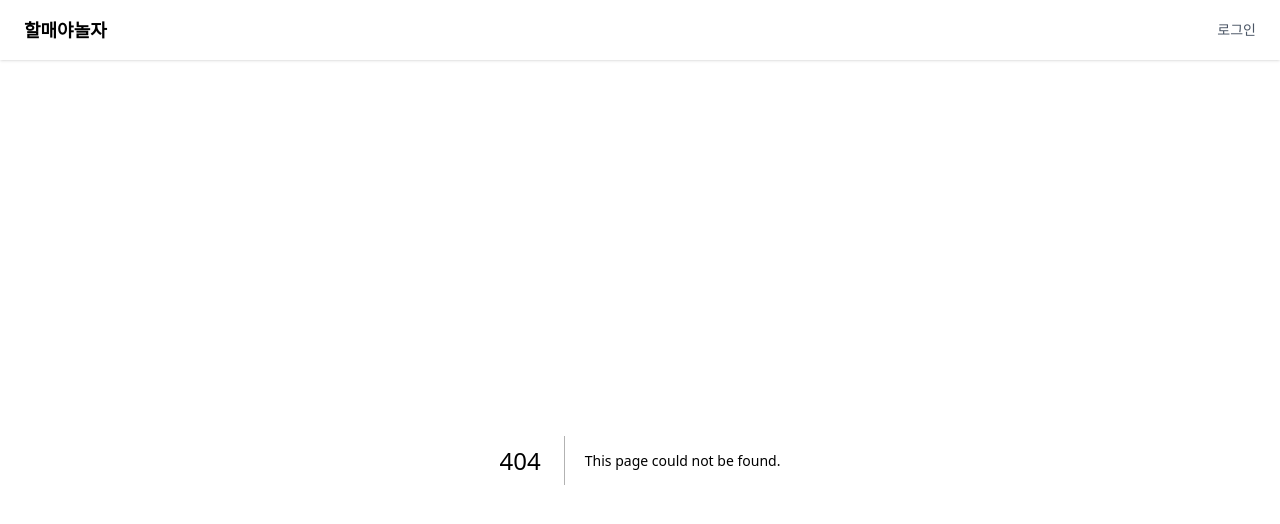
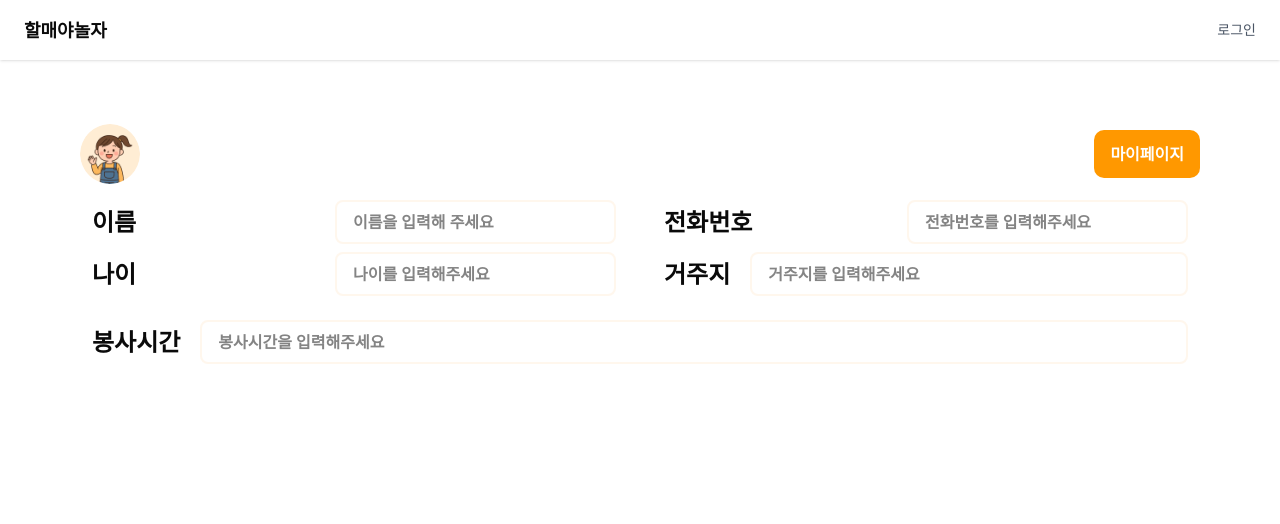
Before and after one commit to Butter-Salt-Flour/Butter-Salt-Flour-FE, a Next.js app: page /myPage in a window 1280 px wide. Before the commit this address had no page. Shown: the top 524 px of the page. Built offline with nearby package versions, Linux system fonts and the light colour scheme; no server answers.

Commit message:
fix : 스타일 수정

```diff
--- a/src/app/bingo/page.tsx
+++ b/src/app/bingo/page.tsx
@@ -1,32 +1,33 @@
-'use client';
+"use client";
 
-import React, { useEffect, useState } from 'react';
-import { Icon } from '@/components/Icon';
-import { Modal } from '@/components/Modal';
-import { Button } from '@/components/Button';
-import { useRouter } from 'next/navigation';
-import confetti from 'canvas-confetti';
+import React, { useEffect, useState } from "react";
+import { Icon } from "@/components/Icon";
+import { Modal } from "@/components/Modal";
+import { Button } from "@/components/Button";
+import { useRouter } from "next/navigation";
+import confetti from "canvas-confetti";
 import {
   Popover,
   PopoverContent,
   PopoverTrigger,
-} from '@/components/ui/popover';
-import { Calendar } from '@/components/ui/calendar';
-import { CalendarIcon } from 'lucide-react';
-import { format } from 'date-fns';
-import { ko } from 'date-fns/locale';
-import toast from 'react-hot-toast';
-
+} from "@/components/ui/popover";
+import { Calendar } from "@/components/ui/calendar";
+import { CalendarIcon } from "lucide-react";
+import { format } from "date-fns";
+import { ko } from "date-fns/locale";
+import toast from "react-hot-toast";
+import { Caption1, Title1 } from "@/components/Typography";
+import Image from "next/image";
 const bingoItems = [
-  { label: '전화로 안부인사 드리기', icon: '/1.svg' },
-  { label: '30분 이상 산책하기', icon: '/2.svg' },
-  { label: '함께 식사하기', icon: '/3.svg' },
-  { label: 'MBTI 검사하기', icon: '/4.svg' },
-  { label: '오늘 고마웠던 순간 웹에 올리기', icon: '/5.svg' },
-  { label: '지역행사 참여하기', icon: '/6.svg' },
-  { label: '청소 도와드리기', icon: '/7.svg' },
-  { label: '디지털 앨범 만들기', icon: '/8.svg' },
-  { label: '릴스 찍기', icon: '/9.svg' },
+  { label: "전화로 안부인사 드리기", icon: "/1.svg" },
+  { label: "30분 이상 산책하기", icon: "/2.svg" },
+  { label: "함께 식사하기", icon: "/3.svg" },
+  { label: "MBTI 검사하기", icon: "/4.svg" },
+  { label: "오늘 고마웠던 순간 웹에 올리기", icon: "/5.svg" },
+  { label: "지역행사 참여하기", icon: "/6.svg" },
+  { label: "청소 도와드리기", icon: "/7.svg" },
+  { label: "디지털 앨범 만들기", icon: "/8.svg" },
+  { label: "릴스 찍기", icon: "/9.svg" },
 ];
 
 interface BingoPageProps {
@@ -84,11 +85,11 @@ const BingoPage = ({ userName, userAge }: BingoPageProps) => {
 
   const handleRecord = () => {
     if (completedLines.length === 0) {
-      toast.error('빙고를 한 줄 이상 완성해야 제출할 수 있어요!');
+      toast.error("빙고를 한 줄 이상 완성해야 제출할 수 있어요!");
       return;
     }
-    toast.success('제출을 성공했어요! 축하드려요!');
-    setTimeout(() => router.push('/congrats'), 1000);
+    toast.success("제출을 성공했어요! 축하드려요!");
+    setTimeout(() => router.push("/congrats"), 1000);
   };
 
   return (
@@ -97,7 +98,7 @@ const BingoPage = ({ userName, userAge }: BingoPageProps) => {
         <div className="flex items-center gap-4">
           <div className="w-16 h-16 rounded-full bg-gray-200" />
           <div>
-            <h2 className="text-2xl font-bold">{userName ?? 'OOO'} 할머니</h2>
+            <h2 className="text-2xl font-bold">{"김옥순" ?? "OOO"} 할머니</h2>
             <p className="text-sm text-gray-500">{userAge ?? 64}세 여성</p>
           </div>
         </div>
@@ -106,8 +107,8 @@ const BingoPage = ({ userName, userAge }: BingoPageProps) => {
             <button className="flex items-center gap-2 text-sm text-gray-500 hover:text-black border border-gray-300 rounded-md px-4 py-2">
               <CalendarIcon className="w-4 h-4" />
               {selectedDate
-                ? format(selectedDate, 'PPP', { locale: ko })
-                : '챌린지 기간 설정하기'}
+                ? format(selectedDate, "PPP", { locale: ko })
+                : "챌린지 기간 설정하기"}
             </button>
           </PopoverTrigger>
           <PopoverContent className="w-auto p-0" align="end">
@@ -142,10 +143,10 @@ const BingoPage = ({ userName, userAge }: BingoPageProps) => {
                 relative flex flex-col items-center justify-center text-center rounded-xl p-6 min-h-[220px] transition cursor-default
                 ${
                   isCompleted
-                    ? 'bg-green-100 border-4 border-green-500 text-green-900 font-bold line-through'
+                    ? "bg-green-100 border-4 border-green-500 text-green-900 font-bold line-through"
                     : isActive
-                    ? 'border-2 border-amber-500 bg-white font-bold text-black'
-                    : 'border border-amber-300 bg-white text-gray-800'
+                    ? "border-2 border-amber-500 bg-white font-bold text-black"
+                    : "border border-amber-300 bg-white text-gray-800"
                 }
               `}
             >
@@ -181,8 +182,8 @@ const BingoPage = ({ userName, userAge }: BingoPageProps) => {
           disabled={completedLines.length === 0}
           className={`py-3 px-8 rounded-lg shadow-md transition font-bold text-white ${
             completedLines.length === 0
-              ? 'bg-gray-300 cursor-not-allowed'
-              : 'bg-amber-500 hover:bg-amber-600'
+              ? "bg-gray-300 cursor-not-allowed"
+              : "bg-amber-500 hover:bg-amber-600"
           }`}
         >
           빙고 제출하기
@@ -196,13 +197,25 @@ const BingoPage = ({ userName, userAge }: BingoPageProps) => {
         isOpen={isCompleteModalOpen}
         closeModal={() => setIsCompleteModalOpen(false)}
       >
-        <div className="w-[400px] p-10 text-center border-4 border-amber-400 rounded-xl shadow-xl">
-          <Icon src="/badge1.svg" name="badge" size={64} />
-          <h2 className="text-2xl font-bold mb-2">빙고 성공!</h2>
-          <p className="text-gray-500 text-sm mb-6">
-            축하합니다! 한 줄 이상 완성했어요 🎉
-          </p>
-          <Button variant="no" onClick={() => setIsCompleteModalOpen(false)}>
+        <div className="w-[400px] shadow-2xl pb-4 p-10 text-center rounded-3xl justify-center flex flex-col items-center shadow-xl">
+          <Image
+            src="/badge1.svg"
+            width={240}
+            height={200}
+            alt="빙고 성공 배지"
+          />
+          <div className="py-4">
+            <Title1 className="text-2xl font-bold mb-2">빙고 성공!</Title1>
+            <Caption1 className="text-gray-500 text-sm mb-6">
+              축하합니다! 한 줄 이상 완성했어요 🎉
+            </Caption1>
+          </div>
+
+          <Button
+            variant="no"
+            className="font-semibold"
+            onClick={() => setIsCompleteModalOpen(false)}
+          >
             닫기
           </Button>
         </div>
--- a/src/app/layout.tsx
+++ b/src/app/layout.tsx
@@ -1,35 +1,34 @@
-import type { Metadata } from 'next';
-import { Geist, Geist_Mono } from 'next/font/google';
-import './globals.css';
-import { Toaster } from 'react-hot-toast';
-import { Header } from '@/components/Atomic/Header';
+"use client";
+import { usePathname } from "next/navigation";
+
+import { Geist, Geist_Mono } from "next/font/google";
+import "./globals.css";
+import { Toaster } from "react-hot-toast";
+import { Header } from "@/components/Atomic/Header";
 
 const geistSans = Geist({
-  variable: '--font-geist-sans',
-  subsets: ['latin'],
+  variable: "--font-geist-sans",
+  subsets: ["latin"],
 });
 
 const geistMono = Geist_Mono({
-  variable: '--font-geist-mono',
-  subsets: ['latin'],
+  variable: "--font-geist-mono",
+  subsets: ["latin"],
 });
-
-export const metadata: Metadata = {
-  title: 'Create Next App',
-  description: 'Generated by create next app',
-};
 
 export default function RootLayout({
   children,
 }: Readonly<{
   children: React.ReactNode;
 }>) {
+  const pathname = usePathname();
+
   return (
     <html lang="en">
       <body
         className={`${geistSans.variable} ${geistMono.variable} antialiased`}
       >
-        <Header></Header>
+        {pathname !== "/login" && pathname !== "/" && <Header />}
         <Toaster position="top-center" />
         {children}
       </body>
--- a/src/app/main/page.tsx
+++ b/src/app/main/page.tsx
@@ -10,6 +10,7 @@ import Form from "@/components/ui/Form";
 import { useAuthStore } from "@/store/useAuthStore";
 import { fetchAllSeniors } from "@/lib/apis/main";
 import { useRouter } from "next/navigation";
+import confetti from "canvas-confetti";
 
 interface SeniorProfile {
   seniorId: number;
@@ -37,6 +38,7 @@ export default function Page() {
   const [closestSenior, setClosestSenior] = useState<SeniorProfile | null>(
     null
   );
+  const [isCompleteModalOpen, setIsCompleteModalOpen] = useState(false);
 
   const handleOpenForm = () => {
     setIsShow(false);
@@ -200,8 +202,8 @@ export default function Page() {
         <GoogleMap
           key={closestSenior?.seniorId}
           address={closestSenior?.address}
-          latitude={closestSenior?.latitude}
-          longitude={closestSenior?.longitude}
+          latitude={closestSenior?.latitude ?? 0}
+          longitude={closestSenior?.longitude ?? 0}
           radius={2000}
           enableMasking={true}
           onMarkerClick={handleMarkerClick}
--- /dev/null
+++ b/src/app/myPage/page.tsx
@@ -0,0 +1,131 @@
+"use client";
+import React, { useState, useEffect } from "react";
+import Image from "next/image";
+import { Title1, Title3 } from "@/components/Typography";
+import { InputField } from "@/components/Input/InputField";
+import { useAuthStore } from "@/store/useAuthStore";
+import { Button } from "@/components/Button";
+import { fetchYouthInfo } from "@/lib/apis/main";
+
+export default function Page() {
+  const { name: authName, token } = useAuthStore();
+  const [youthInfo, setYouthInfo] = useState({
+    name: "",
+    age: "",
+    phoneNumber: "",
+    residency: "",
+    volunteerHours: "",
+  });
+
+  useEffect(() => {
+    const getYouthInfo = async () => {
+      if (token) {
+        try {
+          const data = await fetchYouthInfo(token);
+          setYouthInfo({
+            name: data.name,
+            age: data.age ? String(data.age) : "",
+            phoneNumber: data.phoneNumber,
+            residency: "", // Assuming residency is not in the API response, leave empty or handle accordingly
+            volunteerHours: "", // Assuming volunteerHours is not in the API response, leave empty or handle accordingly
+          });
+        } catch (error) {
+          console.error("Failed to fetch youth info:", error);
+        }
+      }
+    };
+
+    getYouthInfo();
+  }, [token]);
+
+  const handleInputChange = (e: React.ChangeEvent<HTMLInputElement>) => {
+    const { name, value } = e.target;
+    setYouthInfo((prevInfo) => ({ ...prevInfo, [name]: value }));
+  };
+
+  return (
+    <div className="flex flex-col w-full py-12 px-20">
+      <div className="flex align-middle items-center justify-between">
+        <div className="flex align-middle items-center gap-3 py-4">
+          <Image
+            className="rounded-full"
+            src="/손녀.png"
+            alt="Profile"
+            width={60}
+            height={60}
+          />
+
+          <Title1>{authName}</Title1>
+        </div>
+        <Button variant="yes" className="font-semibold h-12">
+          마이페이지
+        </Button>
+      </div>
+
+      <form className="flex flex-col gap-6 px-3 w-full">
+        <div className="grid grid-cols-2 gap-12">
+          <div className="flex flex-col gap-2">
+            <div className="flex justify-between items-center gap-5">
+              <Title3 className="whitespace-nowrap">이름</Title3>
+              <InputField
+                variant="primary"
+                placeholder="이름을 입력해 주세요"
+                name="name"
+                value={youthInfo.name}
+                onChange={handleInputChange}
+              />
+            </div>
+
+            <div className="flex justify-between items-center gap-5">
+              <Title3 className="whitespace-nowrap">나이</Title3>
+              <InputField
+                variant="primary"
+                placeholder="나이를 입력해주세요"
+                name="age"
+                value={youthInfo.age}
+                onChange={handleInputChange}
+              />
+            </div>
+          </div>
+
+          <div className="flex flex-col gap-2">
+            <div className="flex justify-between items-center gap-5">
+              <Title3 className="whitespace-nowrap">전화번호</Title3>
+              <InputField
+                variant="primary"
+                placeholder="전화번호를 입력해주세요"
+                name="phoneNumber"
+                value={youthInfo.phoneNumber}
+                onChange={handleInputChange}
+              />
+            </div>
+
+            <div className="flex justify-between items-center gap-5">
+              <Title3 className="whitespace-nowrap">거주지</Title3>
+              <InputField
+                variant="primary"
+                placeholder="거주지를 입력해주세요"
+                className="w-full"
+                name="residency"
+                value={youthInfo.residency}
+                onChange={handleInputChange}
+              />
+            </div>
+          </div>
+        </div>
+
+        <div className="flex justify-between items-center gap-5">
+          <Title3 className="whitespace-nowrap ">봉사시간</Title3>
+          <InputField
+            variant="primary"
+            placeholder="봉사시간을 입력해주세요"
+            className="w-full"
+            name="volunteerHours"
+            value={youthInfo.volunteerHours}
+            onChange={handleInputChange}
+          />
+        </div>
+      </form>
+    </div>
+  );
+}
--- a/src/app/page.tsx
+++ b/src/app/page.tsx
@@ -1,15 +1,14 @@
-'use client';
+"use client";
 
-import { useRouter } from 'next/navigation';
-import { Icon } from '@/components/Icon';
-import { Button } from '@/components/Button';
+import { useRouter } from "next/navigation";
+import { Icon } from "@/components/Icon";
+import { Button } from "@/components/Button";
 
 export default function HomePage() {
   const router = useRouter();
 
   return (
     <main className="flex flex-col items-center justify-between h-screen bg-gradient-to-b from-orange-400 to-orange-50 px-4 py-10">
-      {/* 헤더 타이틀 */}
       <section className="text-center space-y-3 mt-10">
         <div className="relative left-16">
           <Icon src="/title.svg" size={500}></Icon>
@@ -28,10 +27,11 @@ export default function HomePage() {
       <div className="mt-10 mb-20">
         <Button
           variant="yes"
-          className="bg-orange-200 hover:bg-amber-300 text-black font-semibold px-10 py-3 rounded-full shadow transition"
-          onClick={() => router.push('/login')}
+          size="lx"
+          className=" hover:bg-amber-400 font-semibold px-20 py-5 text-4xl rounded-full shadow transition"
+          onClick={() => router.push("/login")}
         >
-          다음{' '}
+          눌러보셔유~
         </Button>
       </div>
     </main>
--- a/src/components/Button/Button.tsx
+++ b/src/components/Button/Button.tsx
@@ -1,11 +1,11 @@
-'use client';
+"use client";
 
-import React from 'react';
+import React from "react";
 
 export interface ButtonProps {
   children: React.ReactNode;
-  size?: 'sm' | 'md' | 'lg';
-  variant?: 'primary' | 'secondary' | 'outline' | 'yes' | 'no';
+  size?: "sm" | "md" | "lg";
+  variant?: "primary" | "secondary" | "outline" | "yes" | "no";
   onClick?: () => void;
   disabled?: boolean;
   className?: string;
@@ -16,27 +16,28 @@ export interface ButtonProps {
 
 export const Button: React.FC<ButtonProps> = ({
   children,
-  size = 'md',
-  variant = 'primary',
+  size = "md",
+  variant = "primary",
   onClick,
   disabled = false,
-  className = '',
+  className = "",
   style,
   width,
   height,
 }) => {
   const sizeClass = {
-    sm: 'px-3 py-1 text-sm',
-    md: 'px-4 py-2 text-base',
-    lg: 'px-5 py-3 text-lg',
+    sm: "px-3 py-1 text-sm",
+    md: "px-4 py-2 text-base",
+    lg: "px-5 py-3 text-lg",
+    lx: "px-5 py-3 text-3xl",
   }[size];
 
   const variantClass = {
-    primary: 'bg-yellow-400 text-white hover:bg-yellow-500',
-    secondary: 'bg-gray-300 text-black hover:bg-gray-400',
-    outline: 'border border-gray-400 text-gray-700 hover:bg-gray-100',
-    yes: 'bg-[#FF9800] text-white hover:bg-[#FB8C00]', // 주황
-    no: 'bg-[#F4F5F7] text-[#5A5F67] hover:bg-[#E0E2E5]', // 연회색
+    primary: "bg-yellow-400 text-white hover:bg-yellow-500",
+    secondary: "bg-gray-300 text-black hover:bg-gray-400",
+    outline: "border border-gray-400 text-gray-700 hover:bg-gray-100",
+    yes: "bg-[#FF9800] text-white hover:bg-[#FB8C00]", // 주황
+    no: "bg-[#F4F5F7] text-[#5A5F67] hover:bg-[#E0E2E5]", // 연회색
   }[variant];
 
   return (
--- a/src/components/ui/Form.tsx
+++ b/src/components/ui/Form.tsx
@@ -2,6 +2,7 @@ import { Caption1, Title3, Title1 } from "@/components/Typography";
 import { InputField } from "@/components/Input/Index";
 import { Button } from "@/components/Button";
 import { requestMatching } from "@/lib/apis/main";
+import { useRouter } from "next/navigation";
 
 interface HomeProps {
   isShow: boolean;
@@ -10,12 +11,15 @@ interface HomeProps {
 }
 
 export default function Form({ isShow, setIsShow, seniorId }: HomeProps) {
+  const router = useRouter();
+
   const handleSubmit = async () => {
     try {
       await requestMatching({ seniorId, youthId: 1 });
     } catch (error) {
       console.error("매칭 신청 실패:", error);
     }
+    router.push("/bingo");
   };
 
   return (
```
Also changed, not shown: 1 other file (tests, documents, lock files or other folders).
